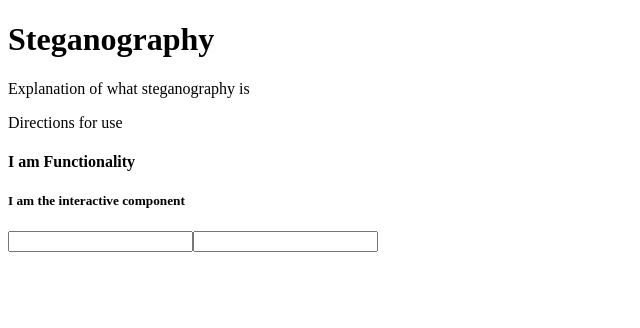
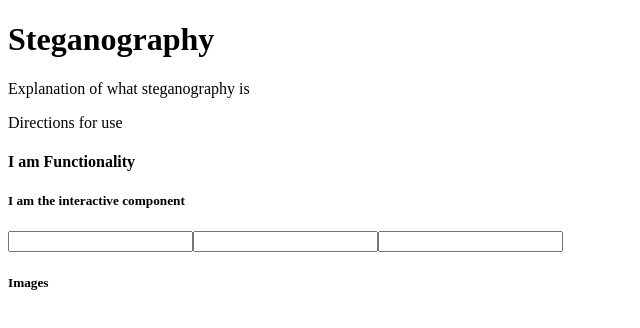
Before and after one commit to JonBaltz/steganography-website, a React app: page / in a window 1280 px wide. Shown: the top 328 px of the page, without its empty margins (0-640 px from the left). Built offline with nearby package versions, Linux system fonts and the light colour scheme.

Commit message:
Add alert hook to display messages to the user

```diff
--- a/src/components/functionality.jsx
+++ b/src/components/functionality.jsx
@@ -1,5 +1,6 @@
 import React, { useState } from "react";
 import Interactive from "./interactive.jsx";
+import Images from "./images.jsx";
 
 const Functionality = function () {
 	const [image, setImage] = useState("");
@@ -8,7 +9,9 @@ const Functionality = function () {
 	return (
 		<div>
 			<h4>I am Functionality</h4>
-			<Interactive setImage={setImage} setAlert={setAlert} />
+			<Interactive setImage={setImage} alert={alert} setAlert={setAlert} />
+			{alert}
+			<Images />
 		</div>
 	);
 };
--- /dev/null
+++ b/src/components/images.jsx
@@ -0,0 +1,11 @@
+import React from "react";
+
+const Images = function (props) {
+	return (
+		<div>
+			<h5>Images</h5>
+		</div>
+	);
+};
+
+export default Images;
--- a/src/components/interactive.jsx
+++ b/src/components/interactive.jsx
@@ -1,8 +1,12 @@
-import React, { useState, useEffect } from "react";
+import React, { useEffect } from "react";
 import useForm from "./useForm.js";
 
-const Interactive = function (props) {
+const Interactive = function ({ alert, setAlert }) {
 	const [{ text, password }, handleChange] = useForm({ text: "", password: "" });
+
+	useEffect(() => {
+		console.log("alert: ", alert);
+	}, [alert]);
 
 	return (
 		<div>
@@ -11,6 +15,7 @@ const Interactive = function (props) {
 			{text}
 			<input name="password" type="password" onChange={handleChange}></input>
 			{password}
+			<input name="alert" onChange={(e) => setAlert(e.target.value)}></input>
 		</div>
 	);
 };
--- a/src/components/useForm.js
+++ b/src/components/useForm.js
@@ -2,7 +2,6 @@ import { useState } from "react";
 
 const useForm = function (initialValues) {
 	const [values, setValues] = useState(initialValues);
-
 	return [values, (e) => setValues({ ...values, [e.target.name]: e.target.value })];
 };
 
```
